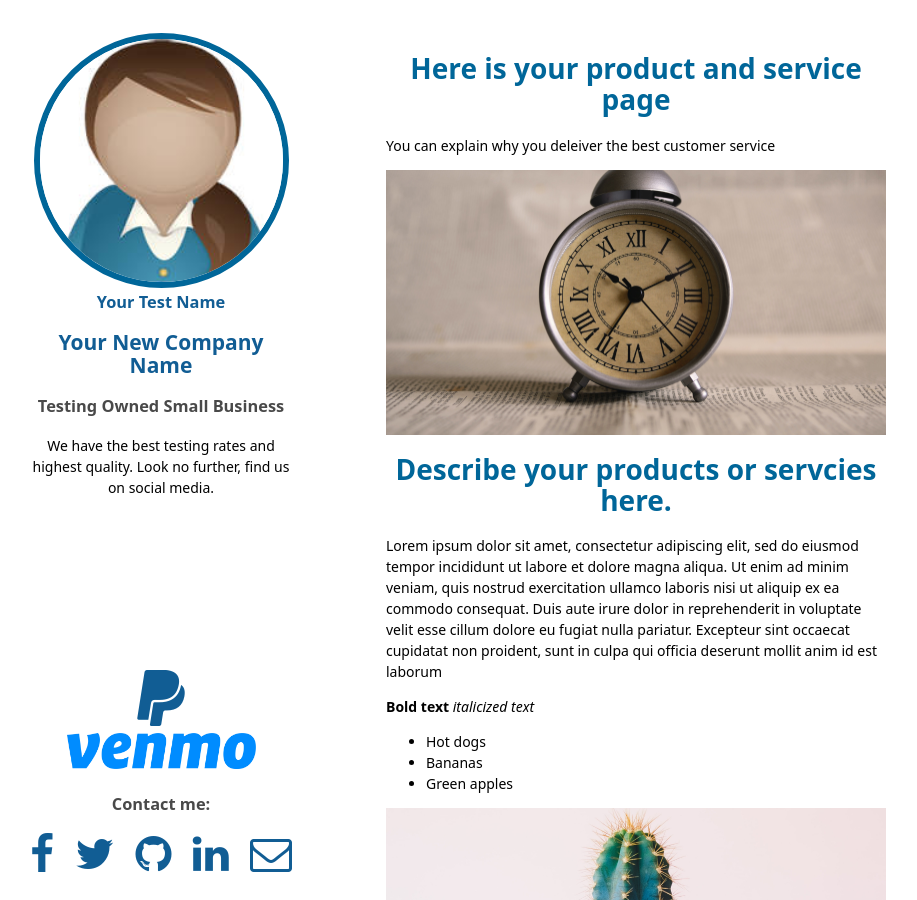
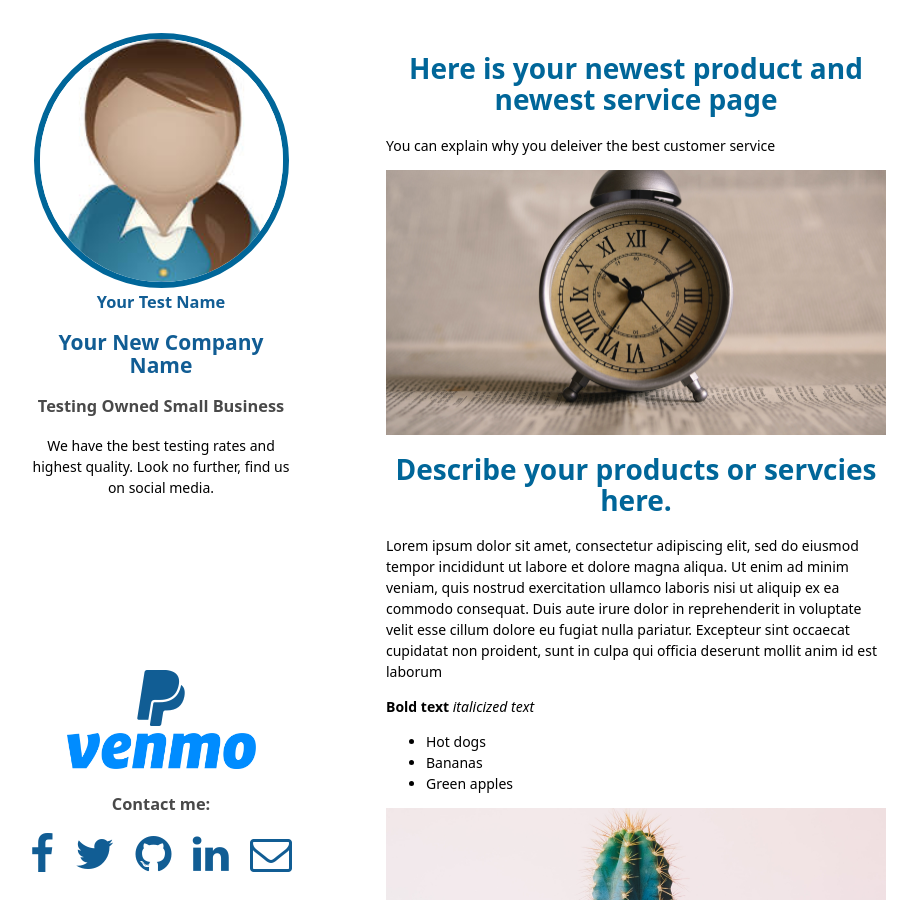
Before and after one commit to fmacleon/testWebsite, a Jekyll site: the page built from index.md, in a window 1280 px wide and 900 px high. Shown: the whole window, without its empty margins (184-1101 px from the left). Built offline with Jekyll 4.4.1, drawn with Linux system fonts in a browser that asks for light colours; our own code applies the rules of GitHub Pages for plain Markdown files.

Commit message:
Update index.md

```diff
--- a/index.md
+++ b/index.md
@@ -2,7 +2,7 @@
 layout: panel
 ---
 
-# Here is your product and service page
+# Here is your newest product and newest service page
 You can explain why you deleiver the best customer service
 
 ![](photo1.jpg)
```
